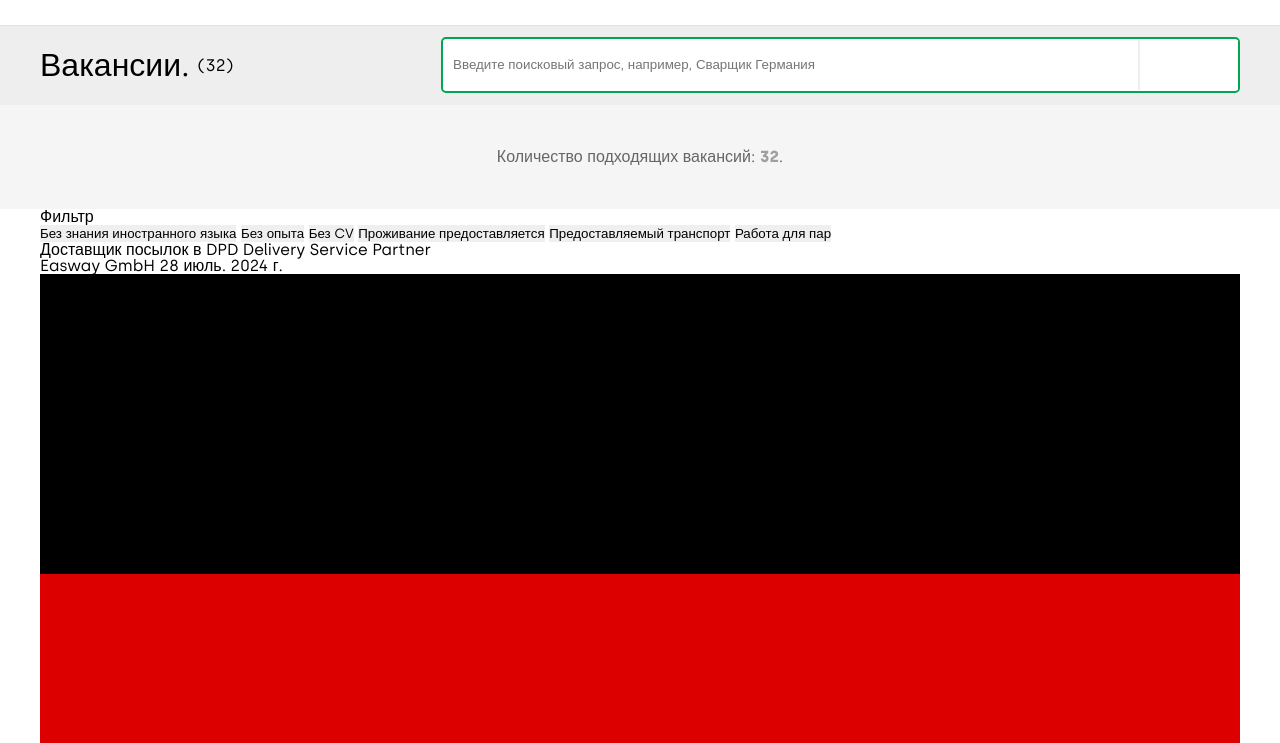
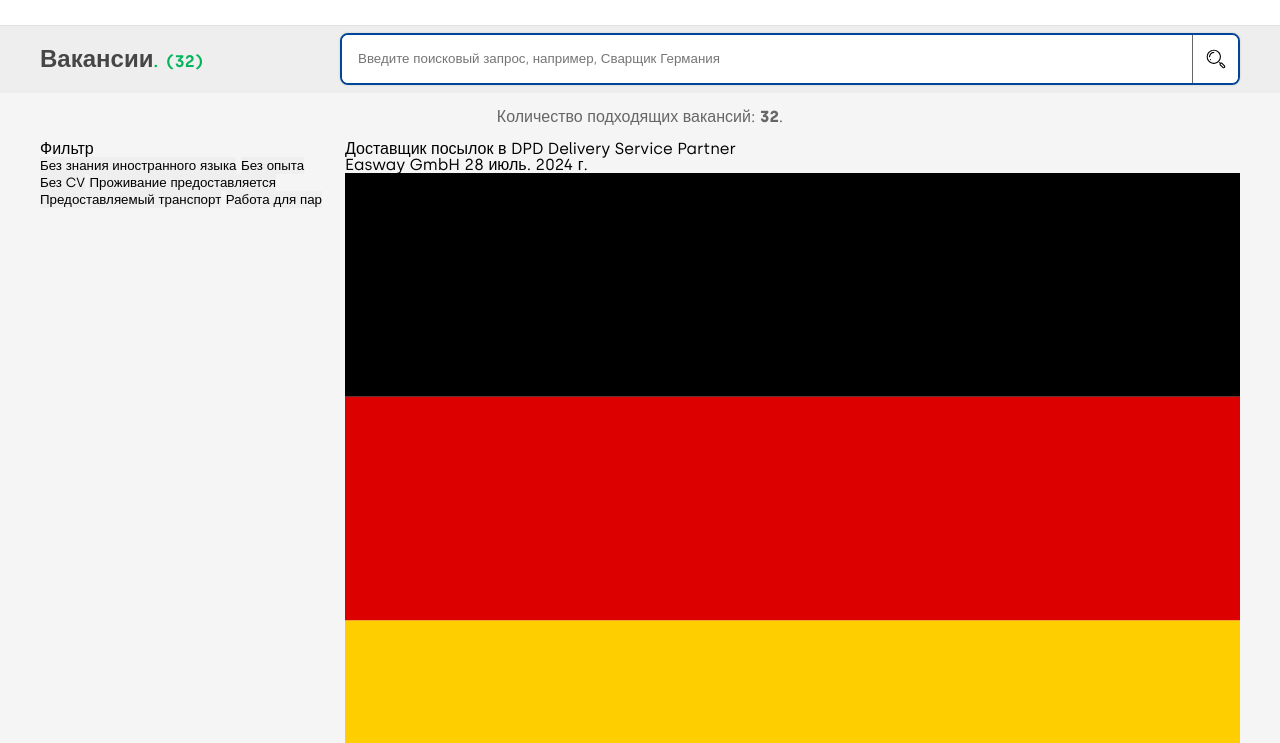
Before and after one commit to ARTESS-PLAY/europe, a plain HTML site: page html/vacancies.html in a window 1280 px wide. Shown: the part 57-800 px from the top of the page. Drawn offline with Linux system fonts and the light colour scheme.

Commit message:
fix(search) изменил строку поиска

```diff
--- a/css/search.css
+++ b/css/search.css
@@ -1,91 +1,69 @@
 @import url('general.css');
 
-.search .container {
-	display: flex;
-	align-items: center;
-	justify-content: flex-start;
-	gap: 208px;
-	padding-bottom: 12px;
+.search {
+    background-color: var(--light-grey-2);
+    padding: 8px 0;
 }
 
-.filed.search__filed {
-	width: 100%;
-	height: 42px;
-	padding-left: 10px;
-	border: 2px solid var(--green-1);
-	border-radius: 5px;
-	display: flex;
-	align-items: center;
+.search .container {
+    display: grid;
+    grid-template-columns: repeat(4, minmax(0, 1fr));
 }
 
-.filed.search__filed form {
-	width: 100%;
-	display: flex;
-	align-items: center;
+.search h1 {
+    font-size: 24px;
+    font-weight: 600;
+    color: var(--light-black);
+    align-self: center;
 }
 
-.filed.search__filed {
-	background-color: var(--white);
-	padding-top: 26px;
-	padding-bottom: 26px;
+.search h1 span {
+    font-size: 0.7em;
+    color: var(--green-2);
 }
 
-.filed.search__filed input {
-	flex-grow: 1;
+.search h1 .search__count {
+    margin-left: 0.5em;
 }
 
-.search {
-	background: var(--light-grey-2);
+.search_form {
+    width: 100%;
+    grid-column: span 3;
+    display: flex;
+    align-items: center;
+    height: 48px;
+    border-radius: 8px;
+    border: solid 2px var(--dark-blue-1);
+    overflow: hidden;
+    box-shadow: var(--box-shadow-5);
+    height: 52px;
 }
 
-.button__filed {
-	width: 100px;
-	height: 50px;
-	border: none;
-	background-image: url(../img/icons8-лупа.svg);
-	background-size: 24%;
-	background-repeat: no-repeat;
-	background-position: center;
-	background-color: var(--white);
-	border-left: 2px solid var(--light-grey-2);
+.search_form input {
+    flex-grow: 1;
+    padding: 16px;
+    background-color: var(--white);
+    height: 100%;
 }
 
-.search .text--black {
-	display: flex;
-	flex-direction: row;
-	align-items: center;
+.search_form button {
+    height: 100%;
+    width: 46px;
+    background-color: var(--white);
+    border-left: solid 1px var(--dark-grey-2);
+    position: relative;
 }
 
-.search {
-	padding-top: 12px;
+.search_form button::before {
+    content: '';
+    position: absolute;
+    left: 50%;
+    top: 50%;
+    transform: translate(-50%, -50%);
+    width: 24px;
+    height: 24px;
+    background-image: url('../img/loupe.svg');
+    background-position: center;
+    background-size: contain;
+    background-repeat: no-repeat;
 }
-
-.search__count {
-	font-size: 16.8px;
-	margin-left: 8px;
-}
-
-.vacancies .text--grey {
-	display: flex;
-	flex-direction: row;
-}
-
-.vacancies__count {
-	font-size: 16px;
-	color: var(--grey);
-	display: flex;
-	align-items: center;
-	justify-content: center;
-}
-
-.vacancies .container {
-	padding-top: 28px;
-	display: flex;
-	align-items: center;
-	justify-content: center;
-	padding-bottom: 28px;
-}
-
-.vacancies {
-	background-color: var(--light-grey-1);
-}
--- a/html/vacancies.html
+++ b/html/vacancies.html
@@ -1,10 +1,9 @@
 <!DOCTYPE html>
 <html lang="en">
-
     <head>
-	<meta charset="UTF-8">
-	<meta name="viewport" content="width=device-width, initial-scale=1.0">
-	<link rel="stylesheet" href="../css/vacancies.css">
+        <meta charset="UTF-8" />
+        <meta name="viewport" content="width=device-width, initial-scale=1.0" />
+        <link rel="stylesheet" href="../css/vacancies.css" />
         <title>Europa Jobs</title>
     </head>
 
@@ -13,7 +12,9 @@
             <div class="container">
                 <div class="header">
                     <div class="img header__img">
-                    <a class="header__link" href="main.html"><img src="../img/logo-full.svg" alt="Logo"></a>
+                        <a class="header__link" href="main.html"
+                            ><img src="../img/logo-full.svg" alt="Logo"
+                        /></a>
                     </div>
                     <nav class="navigation header__navigation">
                         <a href="vacancies.html" class="link link--black">Вакансии</a>
@@ -26,28 +27,29 @@
         </header>
         <div class="search">
             <div class="container">
-			<div class="text search__text">
-				<h1 class="text--black">Вакансии<span class="text--green-1">.</span><span class="search__count">(32)</span></h1>
-			</div>
-			<div class="filed search__filed">
-				<form action="" method="get">
-					<input step="1" placeholder="Введите поисковый запрос, например, Сварщик Германия" type="text">
+                <h1 class="search__text">
+                    Вакансии<span class="text--green-1">.</span
+                    ><span class="search__count">(32)</span>
+                </h1>
+                <form action="" method="get" class="search_form">
+                    <input
+                        step="1"
+                        placeholder="Введите поисковый запрос, например, Сварщик Германия"
+                        type="text"
+                        class="filed search__filed"
+                    />
                     <button class="button__filed" type="submit"></button>
                 </form>
             </div>
         </div>
-		</div>
         <main class="vacancies">
             <div class="container">
-				<div class="text vacancies__text">
-					<p class="text--grey">Количество подходящих вакансий:&nbsp;<span class="vacancies__count">32</span>.</p>
-				</div>
-			</div>
-		</main>
-		<main class="main">
-			<div class="container">
-				<div class="filters">
-					<p class="text--black">Фильтр</p>
+                <p class="vacancies__text text--grey">
+                    Количество подходящих вакансий:&nbsp;<span class="vacancies__count">32</span>.
+                </p>
+                <div class="vacancies__content">
+                    <div class="filters main__filters">
+                        <p>Фильтр</p>
                         <button>Без знания иностранного языка</button>
                         <button>Без опыта</button>
                         <button>Без CV</button>
@@ -55,56 +57,78 @@
                         <button>Предоставляемый транспорт</button>
                         <button>Работа для пар</button>
                     </div>
-				<div class="advertisements">
-					<div class="advertisements__heard">
-						<p class="text--black">Доставщик посылок в DPD Delivery Service Partner</p>
-						<div class="info advertisements__info">
+                    <div class="advertisments vacancies__advertisments">
+                        <div class="advertisment">
+                            <div class="advertisment__heard">
+                                <p>Доставщик посылок в DPD Delivery Service Partner</p>
+                                <div class="info advertisment__info">
                                     <span>Easway GmbH</span>
                                     <span>28 июль. 2024 г.</span>
                                 </div>
                             </div>
-					<div class="advertisments__location">
-						<div class="from advertisments__from">
-							<img class="img advertinsments__img" src="../img/flag.svg" alt="">
-							<span class="text--black">Германия, Cloppenburg</span>
+                            <div class="advertisment__location">
+                                <div class="from advertisment__from">
+                                    <img
+                                        class="img advertinsments__img"
+                                        src="../img/flag.svg"
+                                        alt=""
+                                    />
+                                    <span>Германия, Cloppenburg</span>
                                 </div>
                                 <div class="salary advertinsments__salary">
-							<span class="sum">2.100.00 EUR</spanы>
+                                    <span class="sum">2.100.00 EUR</span>
                                     <span class="term">netto / месяц</span>
                                 </div>
                             </div>
-					<div class="advertisments__bottom">
+                            <div class="advertisment__bottom">
                                 <div class="features">
                                     <div class="features__top">
                                         <div class="feature--item">
-									<img src="../img/1.svg" alt="Без знания языка" class="icon">
+                                            <img
+                                                src="../img/1.svg"
+                                                alt="Без знания языка"
+                                                class="icon"
+                                            />
                                             <span>Без знания иностранного языка</span>
                                         </div>
                                         <div class="feature--item">
-									<img src="../img/2.svg" alt="Без опыта" class="icon">
+                                            <img src="../img/2.svg" alt="Без опыта" class="icon" />
                                             <span>Без опыта</span>
                                         </div>
                                         <div class="feature--item">
-									<img src="../img/3.svg" alt="Без CV" class="icon">
+                                            <img src="../img/3.svg" alt="Без CV" class="icon" />
                                             <span>Без CV</span>
                                         </div>
                                     </div>
                                     <div class="features__bottom">
                                         <div class="feature--item active">
-									<img src="../img/4.svg" alt="Работа для пар" class="icon">
+                                            <img
+                                                src="../img/4.svg"
+                                                alt="Работа для пар"
+                                                class="icon"
+                                            />
                                             <span>Работа для пар</span>
                                         </div>
                                         <div class="feature--item active">
-									<img src="../img/5.svg" alt="Проживание предоставляется" class="icon">
+                                            <img
+                                                src="../img/5.svg"
+                                                alt="Проживание предоставляется"
+                                                class="icon"
+                                            />
                                             <span>Проживание предоставляется</span>
                                         </div>
                                         <div class="feature--item">
-									<img src="../img/6.svg" alt="Без транспорта" class="icon">
+                                            <img
+                                                src="../img/6.svg"
+                                                alt="Без транспорта"
+                                                class="icon"
+                                            />
                                             <span>Без транспорта</span>
                                         </div>
                                     </div>
                                 </div>
-
+                            </div>
+                        </div>
                     </div>
                 </div>
             </div>
```
Also changed, not shown: img/free-icon-loupe-751463.png (deleted), img/icons8-½π»á.svg (deleted), img/loupe.svg (added). Lines whose indentation alone changed are shown as unchanged.
